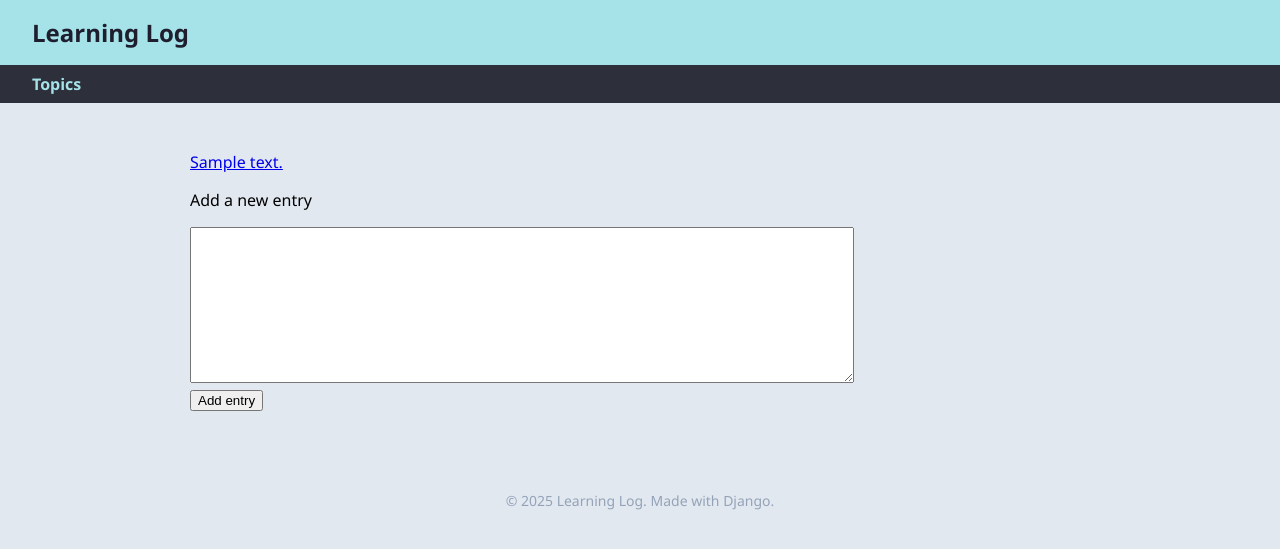
After one commit to aram2608/learning-log, a Django app: page /new_entry/1 in a window 1280 px wide. The commit adds this page. Shown: the top 549 px of the page. Run offline with Django 4.2, Linux system fonts and the light colour scheme; tables that the repository leaves empty hold one stand-in row (values such as "Sample post").

Commit message:
website does stuff

```diff
--- /dev/null
+++ b/learning_logs/forms.py
@@ -0,0 +1,16 @@
+from django import forms
+
+from .models import Topic, Entry
+
+class TopicForm(forms.ModelForm):
+    class Meta:
+        model = Topic
+        fields = ['text']
+        labels = {'text': ''} # empty string tells Django not to generate a label for the text field
+
+class EntryForm(forms.ModelForm):
+    class Meta:
+        model = Entry
+        fields = ['text']
+        labels = {'text': ''}
+        widgets = {'text': forms.Textarea(attrs={'cols': 80})}
--- a/learning_logs/templates/learning_logs/base.html
+++ b/learning_logs/templates/learning_logs/base.html
@@ -8,7 +8,7 @@
         :root {
             --bg: #e2e8f0;            /* light slate blue-gray */
             --primary: #a6e3e9;       /* soft teal */
-            --text: #e2e8f0;          /* light gray-blue */
+            --text: black;          /* black */
             --muted: #94a3b8;         /* cool gray */
             --accent: #fcd34d;        /* mellow yellow */
         }
--- /dev/null
+++ b/learning_logs/templates/learning_logs/new_entry.html
@@ -0,0 +1,13 @@
+{% extends 'learning_logs/base.html' %}
+
+{% block content %}
+
+    <p><a href="{% url 'learning_logs:topic' topic.id %}">{{ topic }}</a></p>
+
+    <p>Add a new entry</p>
+    <form action="{% url 'learning_logs:new_entry' topic.id %}" method='post'>
+        {% csrf_token %}
+        {{ form.as_div }}
+        <button name="submit">Add entry</button>
+    </form>
+{% endblock content %}
--- a/learning_logs/templates/learning_logs/topic.html
+++ b/learning_logs/templates/learning_logs/topic.html
@@ -5,11 +5,15 @@
   <p>Topic: {{topic.text }}</p>
 
   <p>Entries:</p>
+  <p>
+    <a href="{% url 'learning_logs:new_entry' topic.id %}">Add new entry</a>
+  </p>
   <ul>
     {% for entry in entries %}
     <li>
         <p>{{ entry.date_added|date:'M d, Y H:i' }}</p>
         <p>{{ entry.text|linebreaks }}</p>
+        <p><a href="{% url 'learning_logs:edit_entry' entry.id %}">Edit entry</a></p>
     </li>
     {% empty %}
     <li>There are no entries for this topic yet. </li>
--- a/learning_logs/templates/learning_logs/topics.html
+++ b/learning_logs/templates/learning_logs/topics.html
@@ -13,4 +13,6 @@
         {% endfor %}
     </ul>
 
+    <a href="{% url 'learning_logs:new_topic' %}">Add a new topic</a>
+
 {% endblock content %}
--- a/learning_logs/urls.py
+++ b/learning_logs/urls.py
@@ -11,5 +11,11 @@ urlpatterns = [
     # Page that shows all topics
     path('topics/', views.topics, name='topics'),
     # Detail page for a single topic
-    path('topics/<int:topic_id>/', views.topic, name='topic')
+    path('topics/<int:topic_id>/', views.topic, name='topic'),
+    # Page for adding new topic
+    path('new_topic/', views.new_topic, name='new_topic'),
+    # Page for adding new entry
+    path('new_entry/<int:topic_id>', views.new_entry, name='new_entry'),
+    # Page to edit entries
+    path('edit_entry/<int:entry_id>', views.edit_entry, name='edit_entry'),
 ]
--- a/learning_logs/views.py
+++ b/learning_logs/views.py
@@ -1,5 +1,6 @@
-from django.shortcuts import render
-from .models import Topic
+from django.shortcuts import render, redirect
+from .models import Topic, Entry
+from .forms import TopicForm, EntryForm
 
 def index(request):
     """The home page for Learning Log."""
@@ -17,3 +18,56 @@ def topic(request, topic_id): # this parameter gets captured by /<int:topic_id>/
     entries = topic.entry_set.order_by('-date_added')
     context = {'topic': topic, 'entries': entries}
     return render(request, 'learning_logs/topic.html', context)
+
+def new_topic(request):
+    """Add a new topic."""
+    if request.method != 'POST': # if the user is not POSTing we need to GET, could have just used if request.method == "GET": probably but that carries undefined behavior if the user does something other than POST or GET
+        # No data submitted; create a blank form
+        form = TopicForm()
+    else:
+        # Post data submitted; process data
+        form = TopicForm(data=request.POST)
+        if form.is_valid(): # checks to see if submission is valid
+            form.save()
+            return redirect('learning_logs:topics') # redirects user to topics page after posting
+
+    # Display a blank or invalid form
+    context = {'form': form}
+    return render(request, 'learning_logs/new_topic.html', context)
+
+def new_entry(request, topic_id):
+    """Add a new entry for a particular topic"""
+    topic = Topic.objects.get(id=topic_id)
+
+    if request.method != 'POST':
+        # No data submitted, create a blank form
+        form = EntryForm()
+    else:
+        # POST data submitted and process data
+        if form.is_valid():
+            new_entry = form.save(commit=False)
+            new_entry.topic = topic
+            new_entry.save()
+            return redirect('learning_logs:topic', topic_id=topic_id)
+
+    # Display a blank or invalid form
+    context = {'topic': topic, 'form': form}
+    return render(request, 'learning_logs/new_entry.html', context)
+
+def edit_entry(request, entry_id):
+    """Edit an existing entry."""
+    entry = Entry.objects.get(id=entry_id)
+    topic = entry.topic
+
+    if request.method != 'POST':
+        # Initial request; pre-fill form with the current entry.
+        form = EntryForm(instance=entry)
+    else:
+        # POST data submitted; proccess data
+        form = EntryForm(instance=entry, data=request.POST)
+        if form.is_valid():
+            form.save()
+            return redirect('learning_logs:topic', topic_id=topic.id)
+
+    context = {'entry': entry, 'topic': topic, 'form': form}
+    return render(request, 'learning_logs/edit_entry.html', context)
```
Also changed, not shown: learning_logs/templates/learning_logs/edit_entry.html (added, +13 -0 lines), learning_logs/templates/learning_logs/new_topic.html (added, +13 -0 lines).
